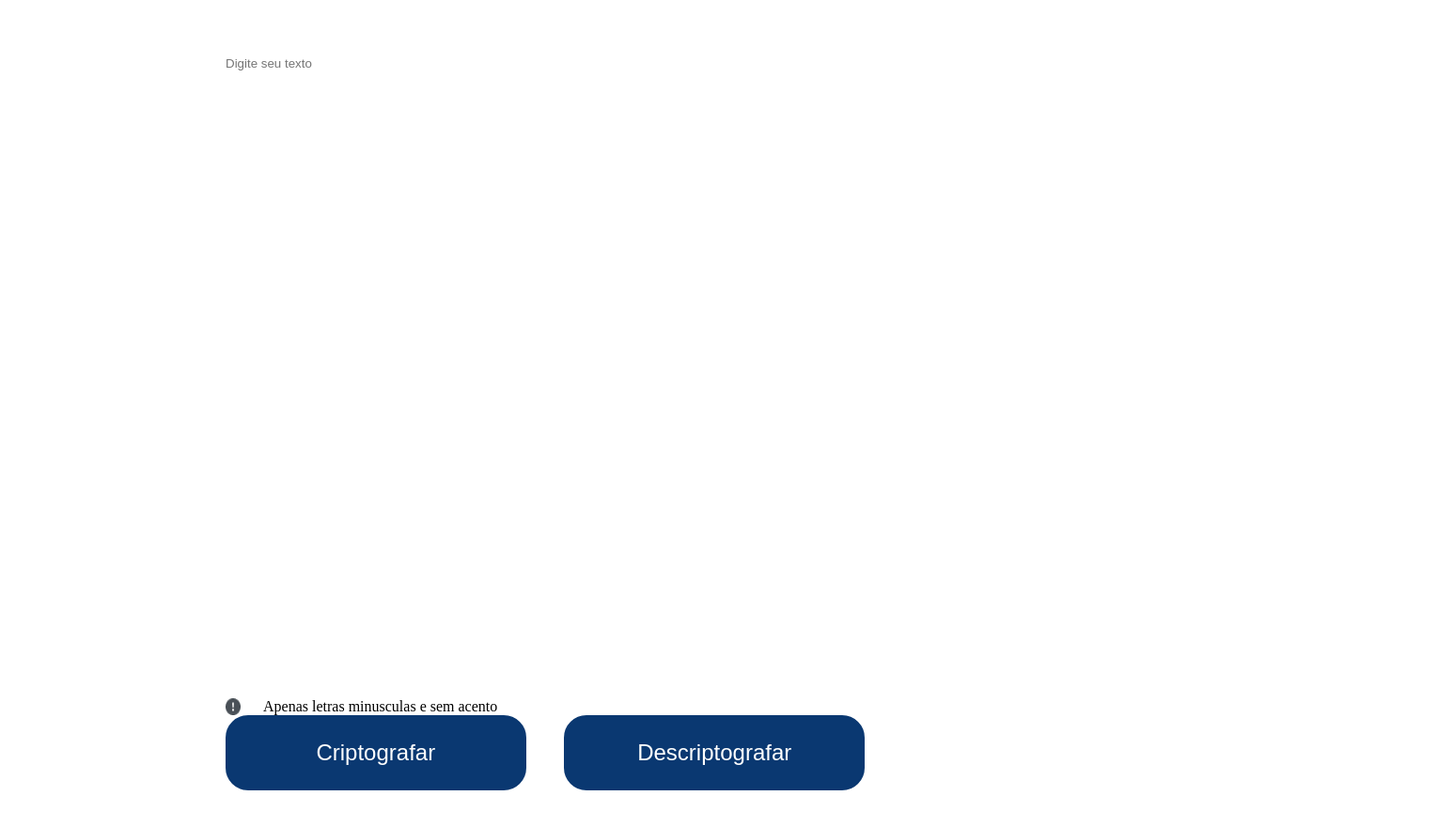
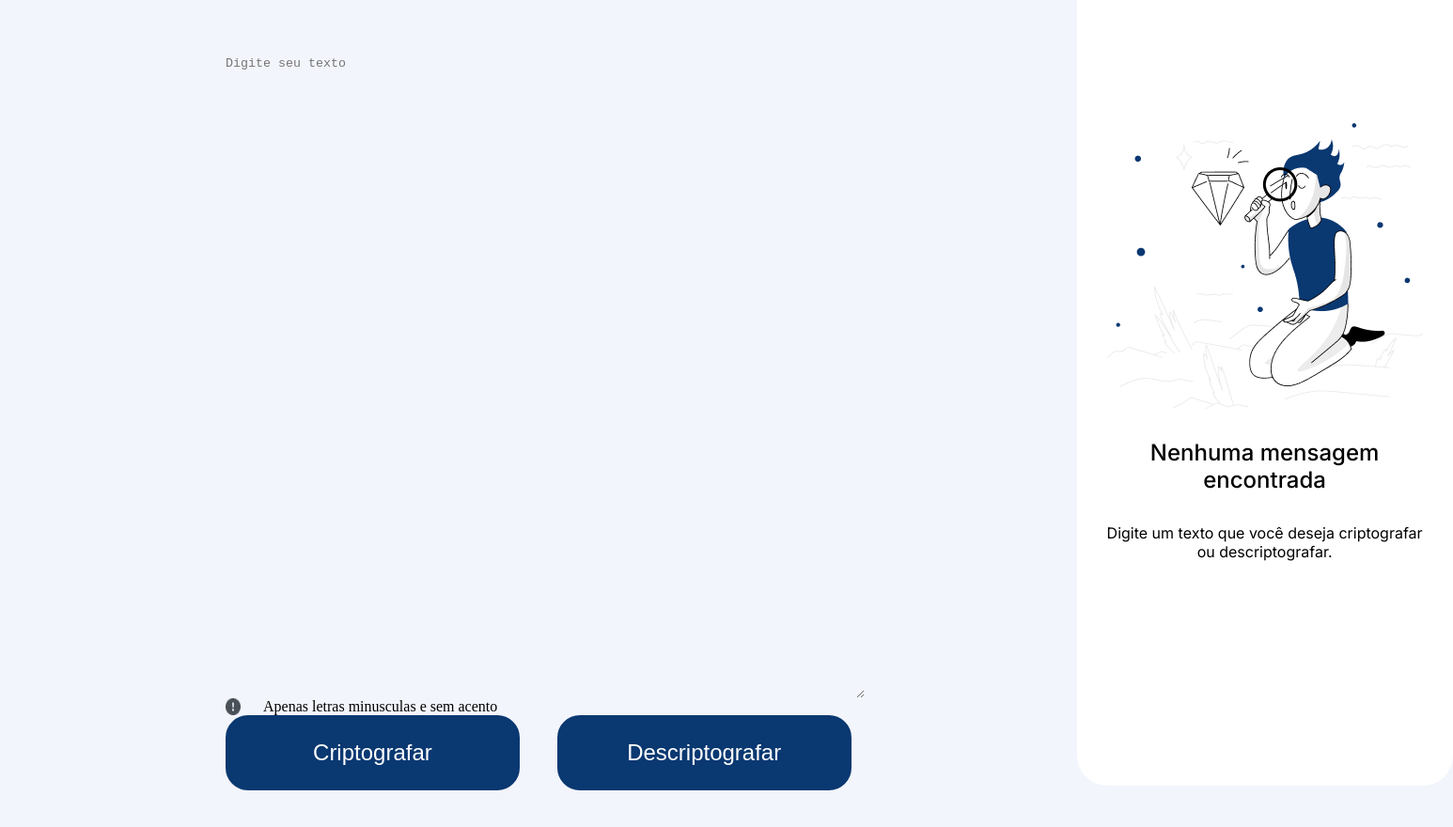
Before and after one commit to CaioZReis/decodificadorONE, a plain HTML site: page index.html in a window 1280 px wide. Shown: the part 200-1080 px from the top of the page at 94% size, 1546 px wide, since content can reach past the window. Drawn offline with Linux system fonts and the light colour scheme.

Commit message:
Adição Section Secundária

```diff
--- a/index.html
+++ b/index.html
@@ -10,21 +10,27 @@
     <header class="cabecalho">
         <img class="imagem__alura" src="./img/Logo-alura.png" alt="Logo da Alura">
     </header>
-    <main class="principal">
-        <section class="principal__criptografia">
-            <input placeholder="Digite seu texto" class="principal__criptografia__texto__cripto" type="text">
-            <div class="principal__criptografia__aviso">
+    <main class="apresentacao">
+        <section class="apresentacao__principal">
+            <!-- <input type="text" placeholder="Digite seu texto" class="apresentacao__principal__texto__cripto"> -->
+            <textarea placeholder="Digite seu texto" class="apresentacao__principal__texto__cripto" name="text__area" id="cripto"></textarea>
+            <div class="apresentacao__principal__aviso">
                 <img src="./img/bi_exclamation-circle-fill.png" alt="Exclamação">
                 <p>Apenas letras minusculas e sem acento</p>
             </div>
-            <div class="principal__botoes">
-                <button onclick="" class="principal__botoes__criptografar">Criptografar</button>
-                <button onclick="" class="principal__botoes__criptografar">Descriptografar</button>
+            <div class="apresentacao__botoes">
+                <button onclick="" class="apresentacao__principal__botoes">Criptografar</button>
+                <button onclick="" class="apresentacao__principal__botoes">Descriptografar</button>
             </div>
         </section>
-        <!-- <section class="secundario__criptografia">
-            <input type="text">
-        </section> -->
+        <section class="apresentacao__secundario">
+            <!-- <textarea type="text"></textarea> -->
+            <div class="apresentacao__secundario__informacoes">
+                <img src="./img/img-pessoa-lupa.png" alt="Pessoa com uma lupa">
+                <h1 class="apresentacao__secundario__informacoes__titulo">Nenhuma mensagem encontrada</h1>
+                <p class="apresentacao__secundario__informacoes__subtitulo">Digite um texto que você deseja criptografar ou descriptografar.</p>
+            </div>
+        </section>
     </main>
     <footer>
 
--- a/styles/style.css
+++ b/styles/style.css
@@ -1,3 +1,6 @@
+@import url('https://fonts.googleapis.com/css2?family=Inter:wght@100..900&display=swap');
+
+
 * {
     margin: 0;
     padding: 0;
@@ -6,57 +9,46 @@
 
 body{
     box-sizing: border-box;
+    background-color: #F3F5FC
 }
 
 .cabecalho {
     margin: 2.5rem 0 0 2.5rem;
 }
 
-.principal {
+.apresentacao {
     display: flex;
 }
 
-.principal__criptografia__texto__cripto {
+.apresentacao__principal__texto__cripto {
     width: 680px;
     height: 683px;
+    background-color: #F3F5FC;
     border: none;
-    text-align: start;
-    justify-items: flex-start;
 }
 
-.principal__criptografia__texto__cripto::placeholder {
-    position: absolute;
-    top: 0;
-    left: 0;
-}
-
-.principal__criptografia__texto__cripto::marker {
-    position: absolute;
-    top: 0;
-    left: 0;
-}
-
-.principal__criptografia {
+.apresentacao__principal {
     display: flex;
     flex-direction: column;
     padding: 10.5rem 15rem;
     justify-content: center;
+    width: 52%;
 }
 
-.principal__criptografia__aviso {
+.apresentacao__principal__aviso {
     display: flex;
     gap: 1.5rem;
 }
 
-.principal__botoes {
+.apresentacao__botoes {
     display: flex;
     justify-content: space-between;
+    gap: 1.5rem;
 }
 
-.principal__botoes__criptografar {
+.apresentacao__principal__botoes {
     display: flex;
     justify-content: center;
-    gap: 0.5rem;
     color: #FFFFFF;
     background-color: #0A3871;
     width: 47%;
@@ -68,3 +60,33 @@ body{
     text-decoration: none;
     /* font-family: var(--fonte-secundaria); */
 }
+
+.apresentacao__secundario {
+    display: flex;
+    background-color: #FFFFFF;
+    border-radius: 32px;
+    width: 400px;
+    height: 944px;
+    align-items: center;
+}
+
+.apresentacao__secundario__informacoes {
+    display: flex;
+    flex-direction: column;
+    padding: 2rem;
+    gap: 32px;
+}
+
+.apresentacao__secundario__informacoes__titulo {
+    text-align: center;
+    font-family: "Inter", sans-serif;
+    font-weight: 500;
+    gap: 32px;
+}
+
+.apresentacao__secundario__informacoes__subtitulo {
+    text-align: center;
+    font-family: "Inter", sans-serif;
+    font-weight: 400;
+    gap: 32px;
+}
```
